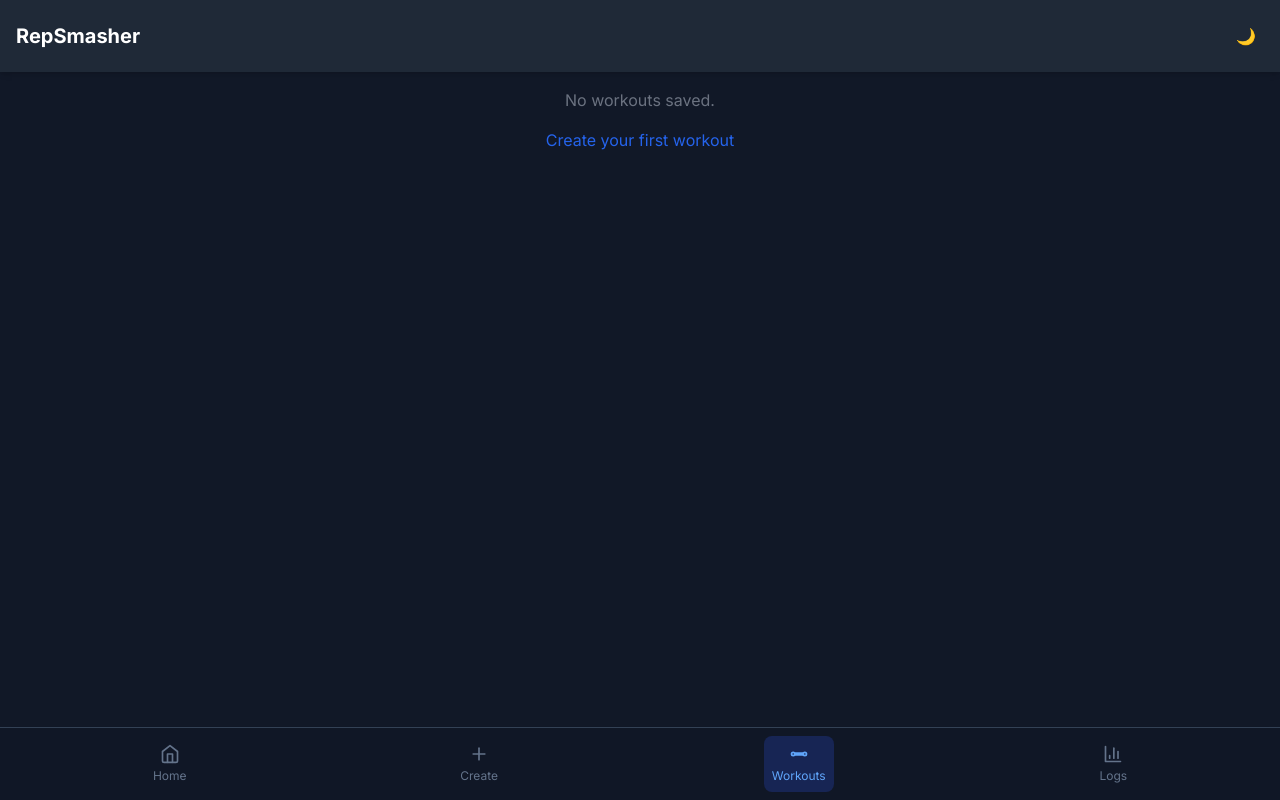
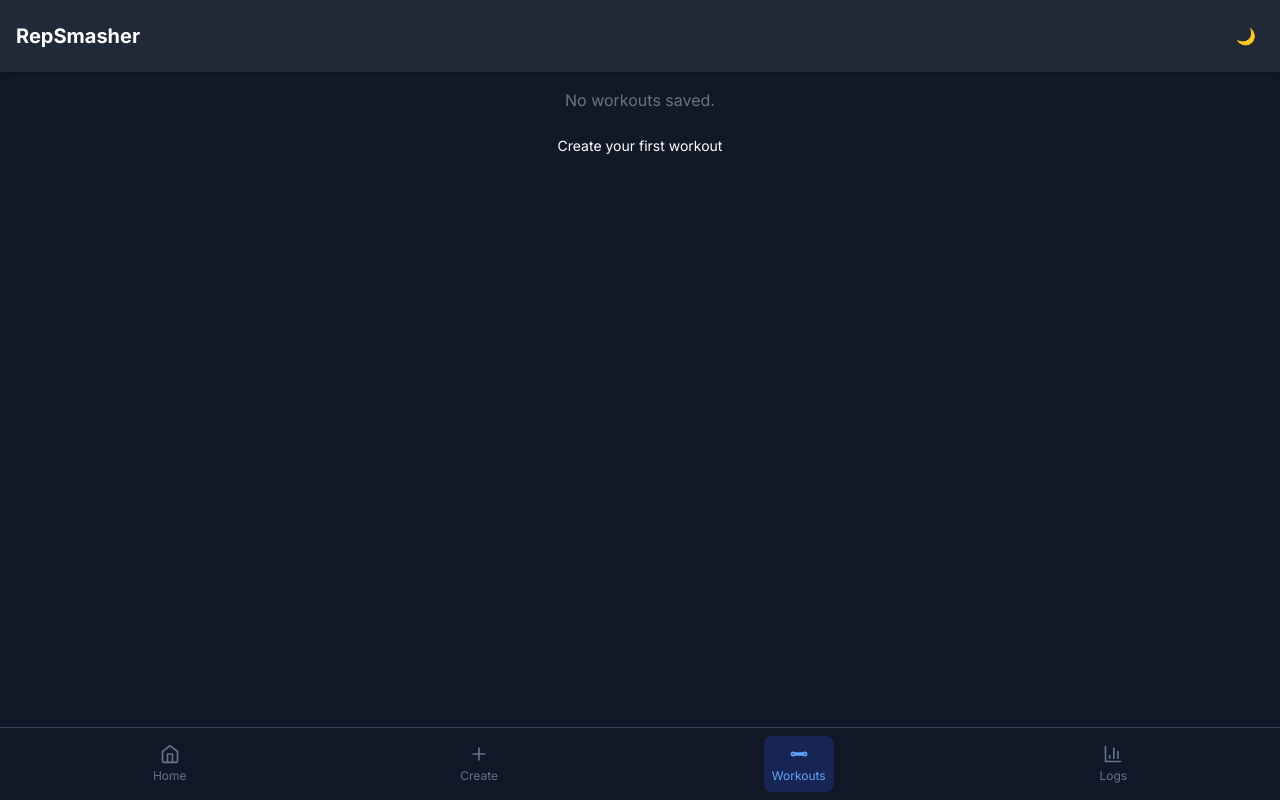
Before and after one commit to joshbrodeur/RepSmasher, a React (Vite) app: page /workouts in a window 1280 px wide. Built offline with nearby package versions, Linux system fonts and the light colour scheme.

Commit message:
feat: add ui primitives and workouts icons

```diff
--- a/package.json
+++ b/package.json
@@ -19,7 +19,8 @@
   "dependencies": {
     "react": "^18.3.1",
     "react-dom": "^18.3.1",
-    "react-router-dom": "^6.23.1"
+    "react-router-dom": "^6.23.1",
+    "lucide-react": "^0.487.0"
   },
   "devDependencies": {
     "@vitejs/plugin-react": "^4.2.1",
--- /dev/null
+++ b/src/components/ui/badge.tsx
@@ -0,0 +1,26 @@
+import * as React from 'react';
+import { cn } from './utils';
+
+const variants: Record<string, string> = {
+  default: 'border-transparent bg-primary text-primary-foreground',
+  secondary: 'border-transparent bg-secondary text-secondary-foreground',
+  destructive: 'border-transparent bg-destructive text-white',
+  outline: 'text-foreground',
+};
+
+export interface BadgeProps extends React.HTMLAttributes<HTMLSpanElement> {
+  variant?: keyof typeof variants;
+}
+
+export function Badge({ className, variant = 'default', ...props }: BadgeProps) {
+  return (
+    <span
+      className={cn(
+        'inline-flex items-center justify-center rounded-md border px-2 py-0.5 text-xs font-medium',
+        variants[variant],
+        className
+      )}
+      {...props}
+    />
+  );
+}
--- /dev/null
+++ b/src/components/ui/button.tsx
@@ -0,0 +1,42 @@
+import * as React from 'react';
+import { cn } from './utils';
+
+const variants: Record<string, string> = {
+  default: 'bg-primary text-primary-foreground hover:bg-primary/90',
+  destructive: 'bg-destructive text-white hover:bg-destructive/90',
+  outline: 'border bg-background hover:bg-accent hover:text-accent-foreground',
+  secondary: 'bg-secondary text-secondary-foreground hover:bg-secondary/80',
+  ghost: 'hover:bg-accent hover:text-accent-foreground',
+  link: 'text-primary underline-offset-4 hover:underline',
+};
+
+const sizes: Record<string, string> = {
+  default: 'h-9 px-4 py-2',
+  sm: 'h-8 px-3 rounded-md',
+  lg: 'h-10 px-6 rounded-md',
+  icon: 'h-9 w-9',
+};
+
+export interface ButtonProps extends React.ButtonHTMLAttributes<HTMLButtonElement> {
+  variant?: keyof typeof variants;
+  size?: keyof typeof sizes;
+}
+
+export function Button({
+  className,
+  variant = 'default',
+  size = 'default',
+  ...props
+}: ButtonProps) {
+  return (
+    <button
+      className={cn(
+        'inline-flex items-center justify-center gap-2 whitespace-nowrap rounded-md text-sm font-medium transition-all disabled:pointer-events-none disabled:opacity-50',
+        variants[variant],
+        sizes[size],
+        className
+      )}
+      {...props}
+    />
+  );
+}
--- /dev/null
+++ b/src/components/ui/card.tsx
@@ -0,0 +1,92 @@
+import * as React from "react";
+
+import { cn } from "./utils";
+
+function Card({ className, ...props }: React.ComponentProps<"div">) {
+  return (
+    <div
+      data-slot="card"
+      className={cn(
+        "bg-card text-card-foreground flex flex-col gap-6 rounded-xl border",
+        className,
+      )}
+      {...props}
+    />
+  );
+}
+
+function CardHeader({ className, ...props }: React.ComponentProps<"div">) {
+  return (
+    <div
+      data-slot="card-header"
+      className={cn(
+        "@container/card-header grid auto-rows-min grid-rows-[auto_auto] items-start gap-1.5 px-6 pt-6 has-data-[slot=card-action]:grid-cols-[1fr_auto] [.border-b]:pb-6",
+        className,
+      )}
+      {...props}
+    />
+  );
+}
+
+function CardTitle({ className, ...props }: React.ComponentProps<"div">) {
+  return (
+    <h4
+      data-slot="card-title"
+      className={cn("leading-none", className)}
+      {...props}
+    />
+  );
+}
+
+function CardDescription({ className, ...props }: React.ComponentProps<"div">) {
+  return (
+    <p
+      data-slot="card-description"
+      className={cn("text-muted-foreground", className)}
+      {...props}
+    />
+  );
+}
+
+function CardAction({ className, ...props }: React.ComponentProps<"div">) {
+  return (
+    <div
+      data-slot="card-action"
+      className={cn(
+        "col-start-2 row-span-2 row-start-1 self-start justify-self-end",
+        className,
+      )}
+      {...props}
+    />
+  );
+}
+
+function CardContent({ className, ...props }: React.ComponentProps<"div">) {
+  return (
+    <div
+      data-slot="card-content"
+      className={cn("px-6 [&:last-child]:pb-6", className)}
+      {...props}
+    />
+  );
+}
+
+function CardFooter({ className, ...props }: React.ComponentProps<"div">) {
+  return (
+    <div
+      data-slot="card-footer"
+      className={cn("flex items-center px-6 pb-6 [.border-t]:pt-6", className)}
+      {...props}
+    />
+  );
+}
+
+export {
+  Card,
+  CardHeader,
+  CardFooter,
+  CardTitle,
+  CardAction,
+  CardDescription,
+  CardContent,
+};
--- /dev/null
+++ b/src/components/ui/index.ts
@@ -0,0 +1,3 @@
+export * from './card';
+export * from './button';
+export * from './badge';
--- /dev/null
+++ b/src/components/ui/utils.ts
@@ -0,0 +1,3 @@
+export function cn(...classes: Array<string | false | null | undefined>) {
+  return classes.filter(Boolean).join(' ');
+}
--- a/src/pages/Workouts.jsx
+++ b/src/pages/Workouts.jsx
@@ -1,6 +1,8 @@
-import { Link, useNavigate } from 'react-router-dom';
+import { useNavigate } from 'react-router-dom';
 import { useStore } from '../store.jsx';
 import { createId } from '../storage.js';
+import { Card, Button, Badge } from '../components/ui';
+import { Dumbbell, Pencil, Copy, Trash2 } from 'lucide-react';
 
 export default function Workouts() {
   const { routines, setRoutines } = useStore();
@@ -28,7 +30,9 @@ export default function Workouts() {
     return (
       <div className="max-w-md mx-auto text-center">
         <p className="text-gray-500 mb-4">No workouts saved.</p>
-        <Link className="text-blue-600" to="/create">Create your first workout</Link>
+        <Button onClick={() => navigate('/create')}>
+          Create your first workout
+        </Button>
       </div>
     );
   }
@@ -36,25 +40,45 @@ export default function Workouts() {
   return (
     <div className="max-w-md mx-auto space-y-4">
       {routines.map(r => (
-        <div
-          key={r.id}
-          className="bg-white dark:bg-gray-800 p-4 rounded-lg shadow"
-        >
+        <Card key={r.id} className="p-4">
           <div
             className="cursor-pointer"
             onClick={() => navigate(`/workout/${r.id}`)}
           >
-            <h3 className="text-lg font-bold">{r.name}</h3>
-            <p className="text-sm text-gray-500">
+            <h3 className="text-lg font-bold flex items-center gap-2">
+              <Dumbbell className="w-4 h-4" /> {r.name}
+            </h3>
+            <Badge variant="secondary" className="mt-1">
               {r.exercises.length} exercise{r.exercises.length !== 1 ? 's' : ''}
-            </p>
+            </Badge>
           </div>
-          <div className="flex justify-end gap-4 mt-4 text-sm">
-            <Link className="text-blue-600" to={`/create?id=${r.id}`}>Edit</Link>
-            <button className="text-blue-600" onClick={() => duplicate(r.id)}>Duplicate</button>
-            <button className="text-red-500" onClick={() => remove(r.id)}>Delete</button>
+          <div className="flex justify-end gap-2 mt-4">
+            <Button
+              variant="ghost"
+              size="sm"
+              onClick={() => navigate(`/create?id=${r.id}`)}
+              aria-label="Edit workout"
+            >
+              <Pencil className="w-4 h-4" />
+            </Button>
+            <Button
+              variant="ghost"
+              size="sm"
+              onClick={() => duplicate(r.id)}
+              aria-label="Duplicate workout"
+            >
+              <Copy className="w-4 h-4" />
+            </Button>
+            <Button
+              variant="ghost"
+              size="sm"
+              onClick={() => remove(r.id)}
+              aria-label="Delete workout"
+            >
+              <Trash2 className="w-4 h-4 text-red-500" />
+            </Button>
           </div>
-        </div>
+        </Card>
       ))}
     </div>
   );
```
